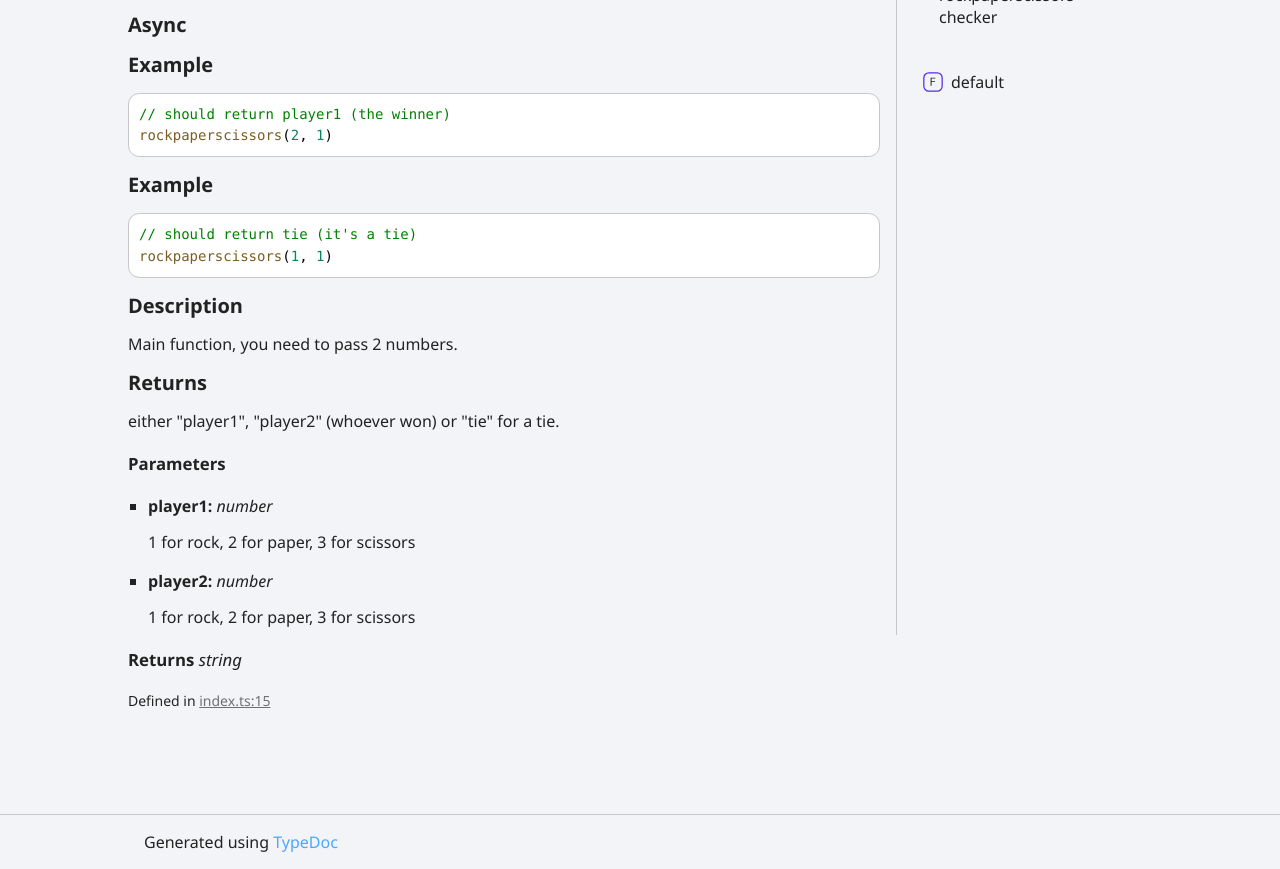
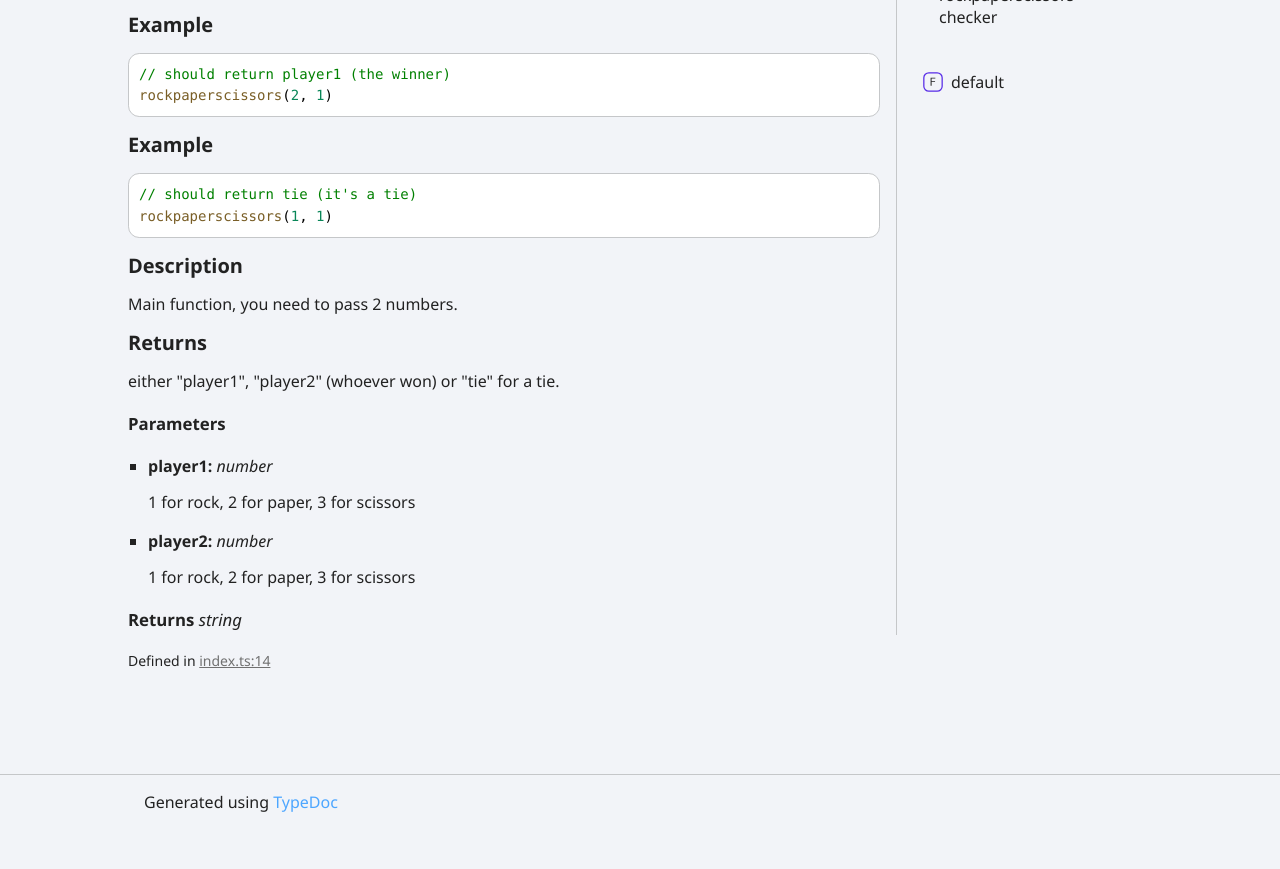
Before and after one commit to SrIzan10/rockpaperscissors-checker, a website: page docs/functions/default.html in a window 1280 px wide. Shown: the part 197-1066 px from the top of the page. After the commit the page ends 1026 px from the top, so only its background shows below. Drawn offline with Linux system fonts and the light colour scheme.

Commit message:
fix: it's not async am i blind?

```diff
--- a/docs/functions/default.html
+++ b/docs/functions/default.html
@@ -18,7 +18,6 @@
 <li class="tsd-signature tsd-anchor-link" id="default">default<span class="tsd-signature-symbol">(</span>player1<span class="tsd-signature-symbol">: </span><span class="tsd-signature-type">number</span>, player2<span class="tsd-signature-symbol">: </span><span class="tsd-signature-type">number</span><span class="tsd-signature-symbol">)</span><span class="tsd-signature-symbol">: </span><span class="tsd-signature-type">string</span><a href="#default" aria-label="Permalink" class="tsd-anchor-icon"><svg class="icon icon-tabler icon-tabler-link" viewBox="0 0 24 24" stroke-width="2" stroke="currentColor" fill="none" stroke-linecap="round" stroke-linejoin="round"><path stroke="none" d="M0 0h24v24H0z" fill="none" id="icon-anchor-a"></path><path d="M10 14a3.5 3.5 0 0 0 5 0l4 -4a3.5 3.5 0 0 0 -5 -5l-.5 .5" id="icon-anchor-b"></path><path d="M14 10a3.5 3.5 0 0 0 -5 0l-4 4a3.5 3.5 0 0 0 5 5l.5 -.5" id="icon-anchor-c"></path></svg></a></li>
 <li class="tsd-description">
 <div class="tsd-comment tsd-typography">
-<h3>Async</h3>
 <h3>Example</h3><pre><code class="language-ts"><span class="hl-2">// should return player1 (the winner)</span><br/><span class="hl-3">rockpaperscissors</span><span class="hl-1">(</span><span class="hl-4">2</span><span class="hl-1">, </span><span class="hl-4">1</span><span class="hl-1">)</span>
 </code></pre>
 
@@ -42,7 +41,7 @@
 </div></li></ul></div>
 <h4 class="tsd-returns-title">Returns <span class="tsd-signature-type">string</span></h4><aside class="tsd-sources">
 <ul>
-<li>Defined in <a href="https://github.com/SrIzan10/rockpaperscissors-checker/blob/949b14e/index.ts#L15">index.ts:15</a></li></ul></aside></li></ul></section></div>
+<li>Defined in <a href="https://github.com/SrIzan10/rockpaperscissors-checker/blob/a4bc5fe/index.ts#L14">index.ts:14</a></li></ul></aside></li></ul></section></div>
 <div class="col-4 col-menu menu-sticky-wrap menu-highlight">
 <div class="tsd-navigation settings">
 <details class="tsd-index-accordion"><summary class="tsd-accordion-summary">
--- a/index.ts
+++ b/index.ts
@@ -1,5 +1,4 @@
 /**
- * @async
  * @example
  * // should return player1 (the winner)
  * rockpaperscissors(2, 1)
--- a/package.json
+++ b/package.json
@@ -1,6 +1,6 @@
 {
   "name": "rockpaperscissors-checker",
-  "version": "1.1.0",
+  "version": "1.1.1",
   "description": "check for ties and wins on rockpaperscissors",
   "main": "index.js",
   "scripts": {
```
